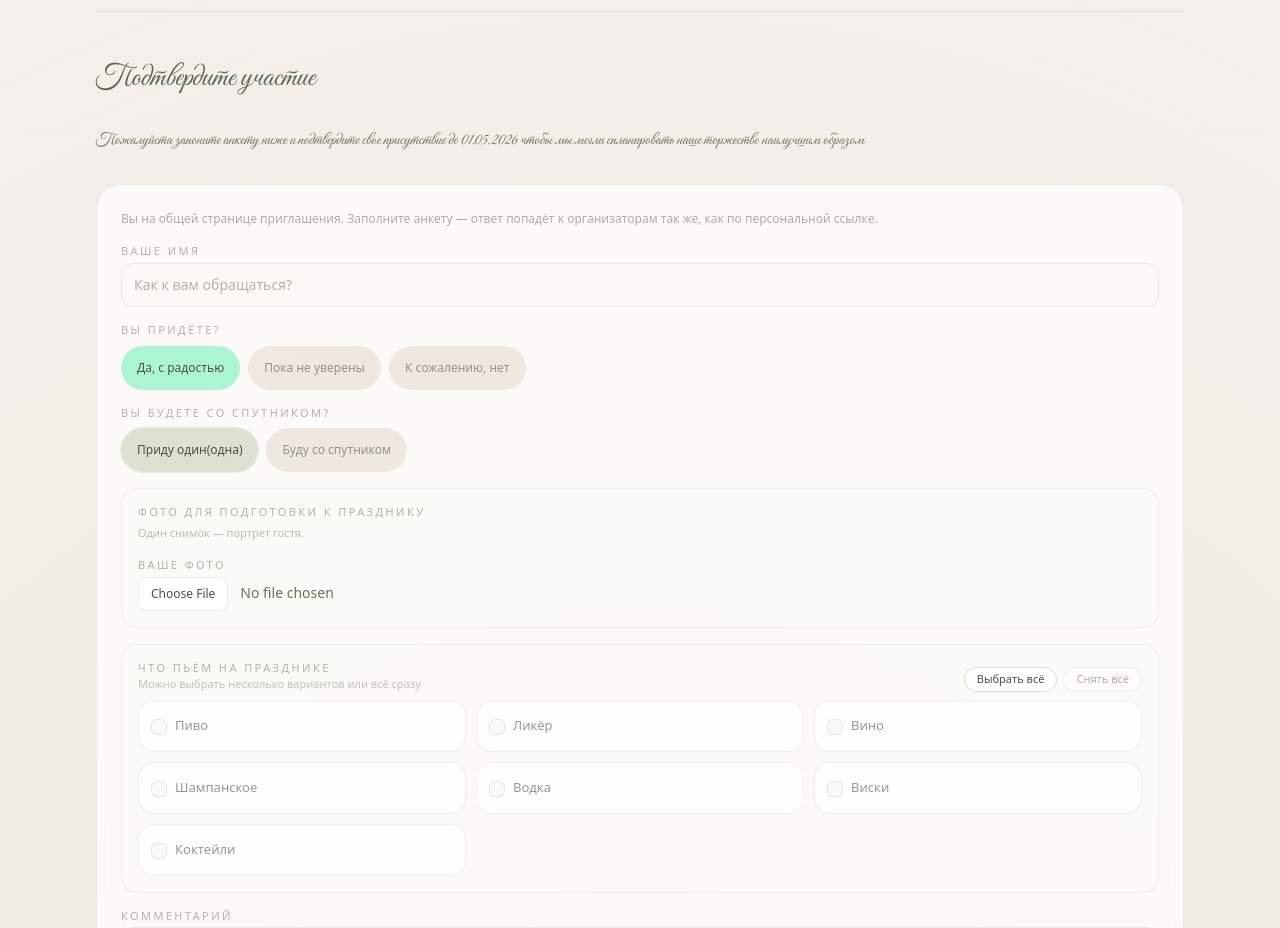
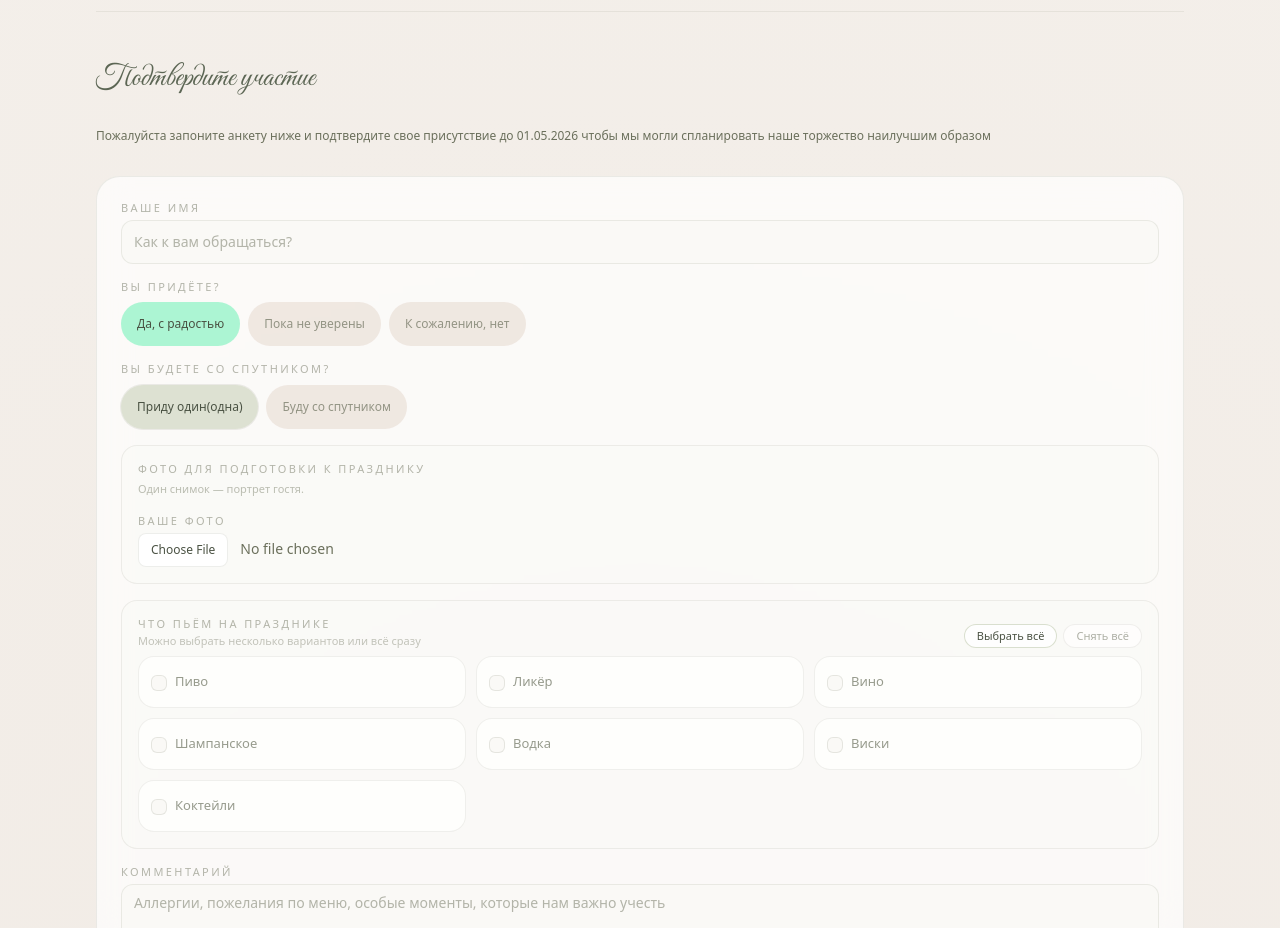
Before and after one commit to SashaRdzn/wend, a React (Vite) app in the folder frontend/: page / in a window 1280 px wide. Shown: the part 8540-9468 px from the top of the page. Built offline with nearby package versions, Linux system fonts and the light colour scheme.

Commit message:
ну бля почти

```diff
--- a/frontend/src/EasterEgg.tsx
+++ b/frontend/src/EasterEgg.tsx
@@ -17,7 +17,7 @@ export function EggFirstModal({ open, onClose }: EggFirstModalProps) {
     >
       <div className="max-h-[min(90vh,540px)] w-full max-w-md overflow-y-auto rounded-2xl border border-ink/10 bg-cream p-5 shadow-2xl sm:p-6">
         <p id="egg-first-title" className="text-center text-sm font-medium leading-snug text-ink sm:text-base">
-          Упс, похоже, вы попали на первую пасхалку
+          Упс, похоже, вы попали...
         </p>
         <div className="mt-4 overflow-hidden rounded-xl ring-1 ring-ink/10">
           <img
--- a/frontend/src/OpenRsvpForm.tsx
+++ b/frontend/src/OpenRsvpForm.tsx
@@ -244,11 +244,6 @@ export function OpenRsvpForm() {
       className="space-y-4 rounded-2xl border border-ink/12 bg-white/70 p-4 text-[11px] text-ink/75 backdrop-blur-lg sm:rounded-3xl sm:p-6 sm:text-xs"
       onSubmit={handleSubmit}
     >
-      <p className="text-[11px] leading-relaxed text-ink/55 sm:text-xs">
-        Вы на общей странице приглашения. Заполните анкету — ответ попадёт к организаторам так же, как
-        по персональной ссылке.
-      </p>
-
       <div>
         <label className="mb-1 block text-[11px] uppercase tracking-[0.22em] text-ink/50">
           Ваше имя
--- a/frontend/src/WeddingLanding.tsx
+++ b/frontend/src/WeddingLanding.tsx
@@ -945,7 +945,7 @@ export function WeddingLanding({
             <h2 className="font-display text-xl text-champagne sm:text-2xl lg:text-3xl">
               Подтвердите участие
             </h2>
-                <p className=' text-x font-display'> Пожалуйста запоните анкету ниже и подтвердите свое присутствие до 01.05.2026 чтобы мы могли спланировать наше торжество наилучшим образом</p>
+                <p className=' text-xs'> Пожалуйста запоните анкету ниже и подтвердите свое присутствие до 01.05.2026 чтобы мы могли спланировать наше торжество наилучшим образом</p>
             {rsvpSlot ?? (
               <form
                 className="grid gap-3 rounded-2xl border border-ink/12 bg-white/70 p-4 text-[11px] text-ink/75 backdrop-blur-lg sm:grid-cols-2 sm:gap-4 sm:rounded-3xl sm:p-6 sm:text-xs"
```
